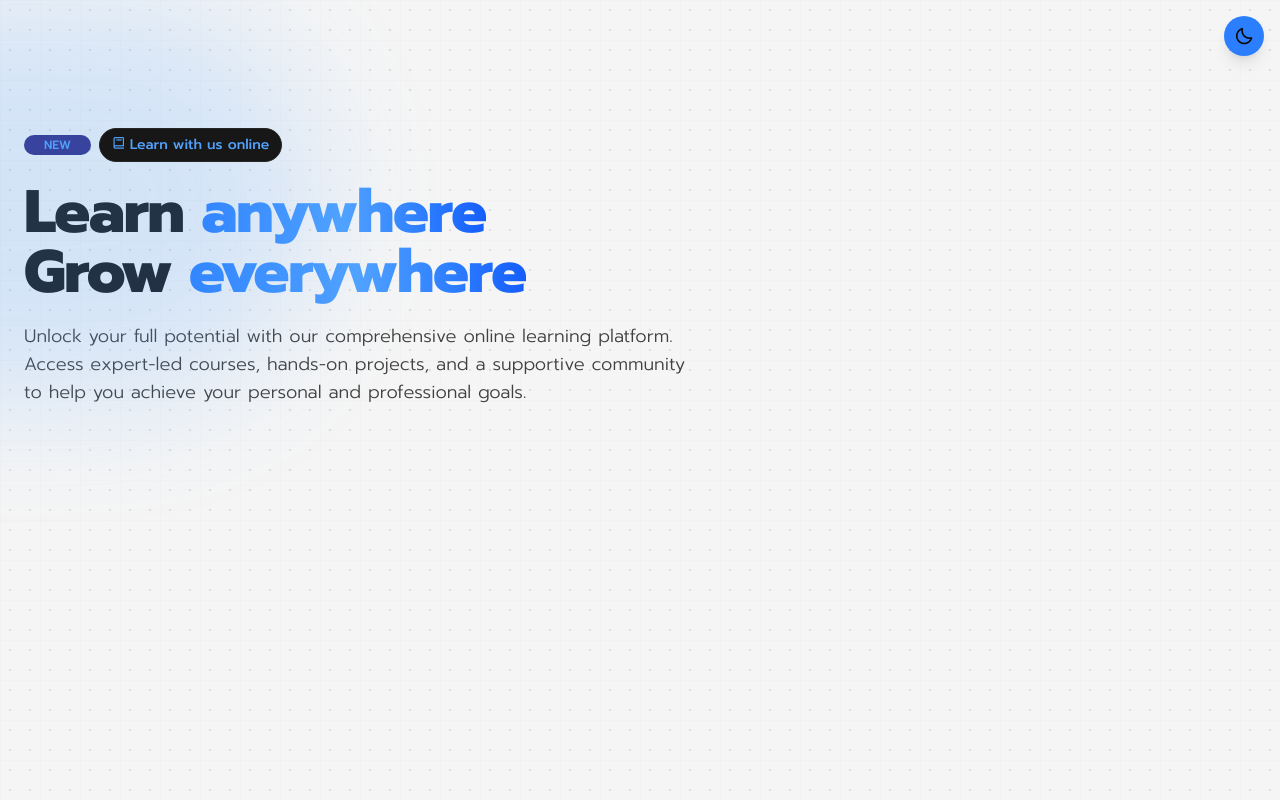
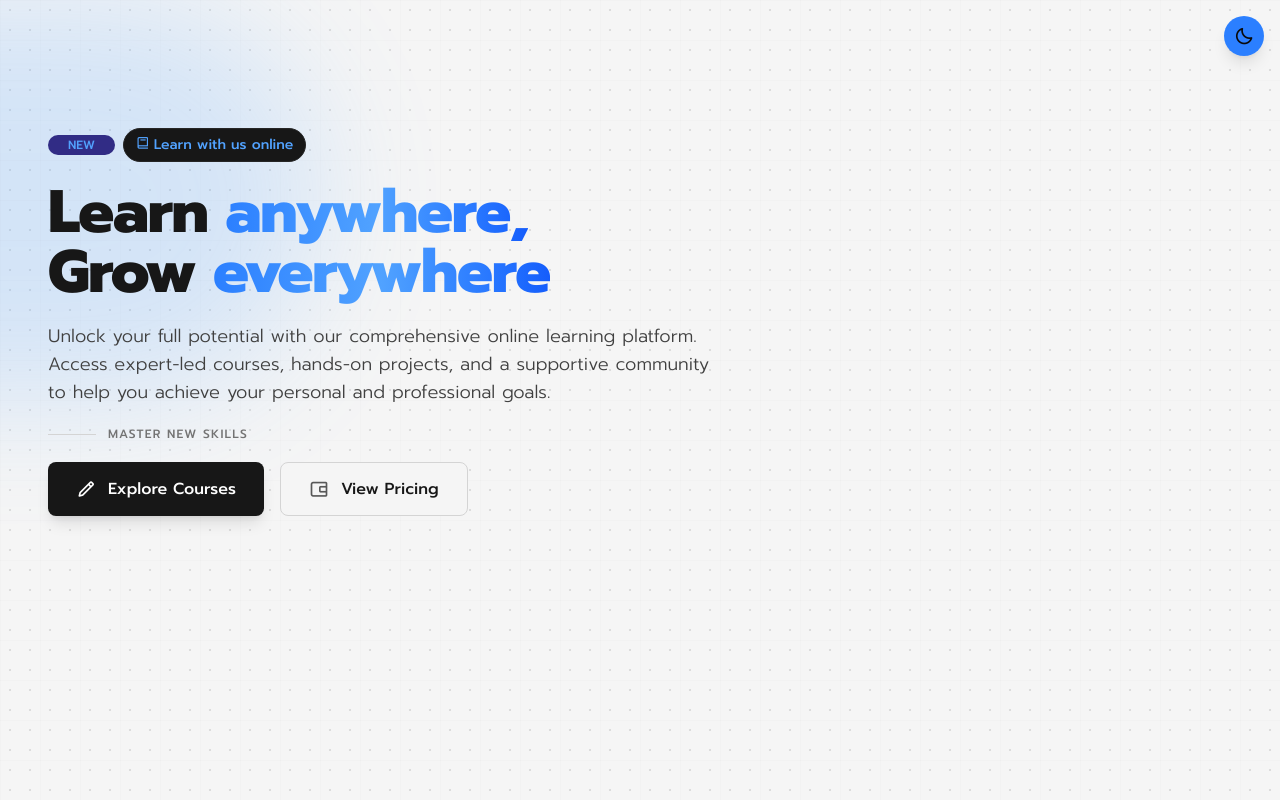
Before and after one commit to gelamrie/learning-website, a React (Vite) app: page / in a window 1280 px wide. Built offline with nearby package versions, Linux system fonts and the light colour scheme.

Commit message:
added buttons

```diff
--- a/src/components/Hero.jsx
+++ b/src/components/Hero.jsx
@@ -3,10 +3,10 @@
 const Hero = () => {
     return (
         <div className='isolate'>
-            <div className='asolute inset-0 -z-10'>
+            <div className='absolute inset-0 -z-10'>
                 <div className='absolute top-0 -left-1/4 w-1/2 h-1/2 bg-blue-400 dark:bg-blue-600 rounded-full blur-3xl opacity-20'></div>
             </div>
-            <div className='container mx-auto px-6 py-20 md:py-24 lg:py-28 xl:py-32'>
+            <div className="max-w-7xl mx-auto px-6 md:px-8 lg:px-12 py-20 md:py-24 lg:py-28 xl:py-32">
                 <div className='flex flex-col lg:flex-row items-center gap-8 lg:gap-12 xl:gap-16'>
                     <div className='flex-1 space-y-6 lg:space-y-7'>
                         <div className='space-y-4 lg:space-y-5'>
@@ -22,7 +22,7 @@
                                 <div>
                                     <span>Learn </span>
                                     <span className="bg-gradient-to-r from-blue-500 via-blue-400 to-blue-600 bg-clip-text text-transparent">
-                                        anywhere
+                                        anywhere,
                                     </span>
                                 </div>
 
@@ -36,7 +36,22 @@
                             </h1>
                             <p className='text-base lg:text-lg text-neutral-700 dark:text-neutral-300 max-w-2xl font-light'>Unlock your full potential with our comprehensive online learning platform. Access expert-led courses, hands-on projects, and a supportive community to help you achieve your personal and professional goals.
                             </p>
-                            <div className='flex gap-3 items-center'></div>
+                            <div className='flex gap-3 items-center'>
+                                <div className='h-px bg-neutral-300 dark:text-neutral-700 w-12'></div>
+                                <div>
+                                    <p className='uppercase text-xs tracking-widest text-neutral-500 dark:text-neutral-400 font-medium'>master new skills</p>
+                                </div>
+                            </div>
+                            <div className='flex flex-wrap gap-3 lg:gap-4'>
+                                <button className='px-6 py-3 lg:px-7 lg:py-3.5 rounded-lg bg-neutral-900 hover:bg-black text-white dark:bg-blue-500 dark:hover:bg-blue-600 dark:text-neutral-900 font-medium shadow-lg hover:shadow-neutral-900/20 dark:hover:shadow-500/20 flex items-center transition group'>
+                                    <i className='bx bx-pencil mr-2 lg:mr-3 text-lg lg:text-xl group-hover:rotate-12 transition-transform'></i>
+                                    <span>Explore Courses</span>
+                                </button>
+                                <button className='px-6 py-3 lg:px-7 lg:py-3.5 rounded-lg bg-neutral-100 hover:bg-neutral-200 dark:bg-neutral-800 dark:hover:bg-neutral-700 border border-neutral-300 dark:border-neutral-700 text-neutral-900 dark:text-white font-medium flex items-center transition group'>
+                                    <i className='bx bx-wallet-alt mr-2 lg:mr-3 text-lg lg:text-xl opacity-70 group-hover:opacity-100 transition-opacity'></i>
+                                    <span>View Pricing</span>
+                                </button>
+                            </div>
                         </div>
                     </div>
                 </div>
```
